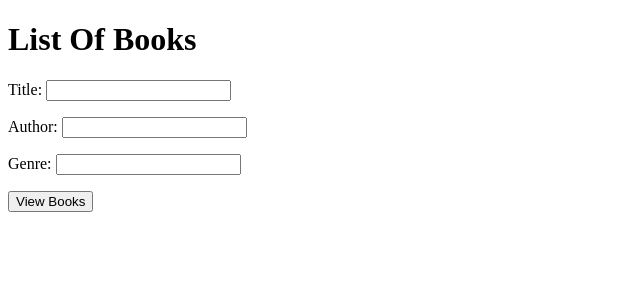
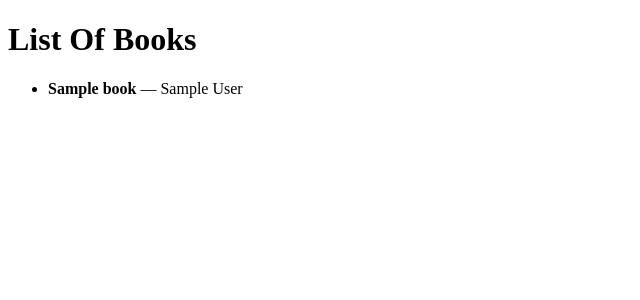
Before and after one commit to Pedrocrlx/library-management-system, a Django app: page /library/books/ in a window 1280 px wide. Shown: the top 300 px of the page, without its empty margins (0-640 px from the left). Run offline with Django 5.2, Linux system fonts and the light colour scheme; tables that the repository leaves empty hold one stand-in row (values such as "Sample post").

Commit message:
feat/list-books

```diff
--- a/django-app/library/forms.py
+++ b/django-app/library/forms.py
@@ -3,9 +3,3 @@ from django import forms
 class AdminLoginForm(forms.Form):
     username = forms.CharField(label="Username", max_length=100)
     password = forms.CharField(label="Password", widget=forms.PasswordInput)
-
-
-class BookListForm(forms.Form):
-    title = forms.CharField(label="Title", max_length=200, required=False)
-    author = forms.CharField(label="Author", max_length=100, required=False)
-    categories = forms.CharField(label="Genre", max_length=50, required=False)
--- a/django-app/library/templates/book-list.html
+++ b/django-app/library/templates/book-list.html
@@ -1,16 +1,21 @@
 <!DOCTYPE html>
 <html lang="en">
 <head>
-    <meta charset="UTF-8">
-    <meta name="viewport" content="width=device-width, initial-scale=1.0">
+    <meta charset="utf-8">
+    <meta name="viewport" content="width=device-width,initial-scale=1">
     <title>Books List</title>
 </head>
 <body>
     <h1>List Of Books</h1>
-    <form method="get">
-        {% csrf_token %}
-        {{ form.as_p }}
-        <button type="submit">View Books</button>
-    </form>
+
+    {% if books and books.exists %}
+        <ul>
+            {% for book in books %}
+                <li><strong>{{ book.book_name }}</strong> — {{ book.author }}</li>
+            {% endfor %}
+        </ul>
+    {% else %}
+        <p>No books found.</p>
+    {% endif %}
 </body>
 </html>
--- a/django-app/library/views.py
+++ b/django-app/library/views.py
@@ -1,5 +1,5 @@
 from django.shortcuts import redirect, render
-from .forms import AdminLoginForm, BookListForm
+from .forms import AdminLoginForm
 from .models import Books
 from django.contrib.auth import authenticate, login
 from django.contrib import messages
@@ -29,26 +29,16 @@ def admin_login(request):
 
 
 def book_list(request):
+
     books = Books.objects.all()
-    form = BookListForm(request.GET)
+    title = request.GET.get('title')
+    author = request.GET.get('author')
 
-    if form.is_valid():
-        # Get form data
-        title = form.cleaned_data.get('title')
-        author = form.cleaned_data.get('author')
-        categories = form.cleaned_data.get('categories')
-
-        # Apply filters if provided
-        if title:
-            books = books.filter(book_name__icontains=title)
-        if author:
-            books = books.filter(author__icontains=author)
-        if categories:
-            books = books.filter(
-                categoriesperbook__category_id__category_name__icontains=categories
-            )
+    if title:
+        books = books.filter(book_name__icontains=title)
+    if author:
+        books = books.filter(author__icontains=author)
 
     return render(request, 'book-list.html', {
         'books': books,
-        'form': form,
     })
```
Also changed, not shown: _initdb.d/3_insert_categories.sql (added, +11 -0 lines).
